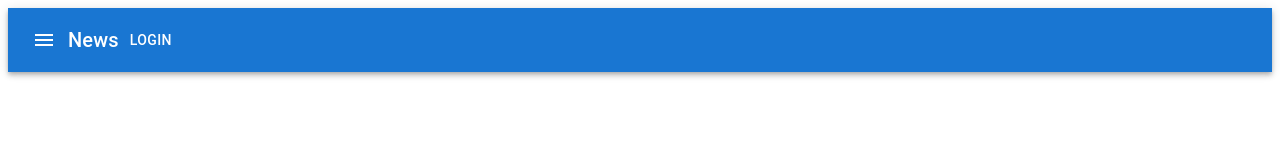
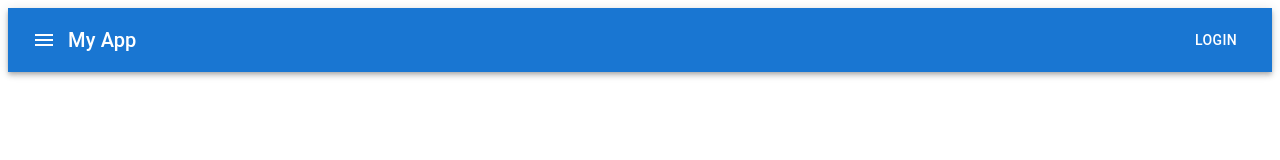
Before and after one commit to MarcosClarindo/Projeto_AppReact, a React (Create React App) app: page / in a window 1280 px wide. Shown: the top 160 px of the page. Built offline with nearby package versions, Linux system fonts and the light colour scheme.

Commit message:
Customizando estilos do Material.UI

```diff
--- a/src/pages/Home.js
+++ b/src/pages/Home.js
@@ -1,4 +1,4 @@
-import Header from "../partials/Header"
+import Header from "../partials/Header/Header"
 
 
 
--- a/src/partials/Header.js
+++ b/src/partials/Header/Header.js
@@ -6,10 +6,14 @@
 import IconButton from '@mui/material/IconButton';
 import MenuIcon from '@mui/icons-material/Menu'
 
+import useStyles from './Header.style';
+
+// JSS
+
 
 
 const Header = () => {
-
+    const classes = useStyles()
     return (
         <AppBar position="static">
         <Toolbar>
@@ -22,8 +26,8 @@
           >
             <MenuIcon />
           </IconButton>
-          <Typography variant="h6">
-            News
+          <Typography variant="h6" className={classes.title}>
+            My App
           </Typography>
           <Button color="inherit">Login</Button>
         </Toolbar>
--- /dev/null
+++ b/src/partials/Header/Header.style.js
@@ -0,0 +1,11 @@
+import { makeStyles } from '@material-ui/core/styles'
+
+const useStyles = makeStyles (() =>({
+    title: {
+        flexGrow: 1,
+        marginLeft: 10,
+    }
+
+}))
+
+export default useStyles
```
